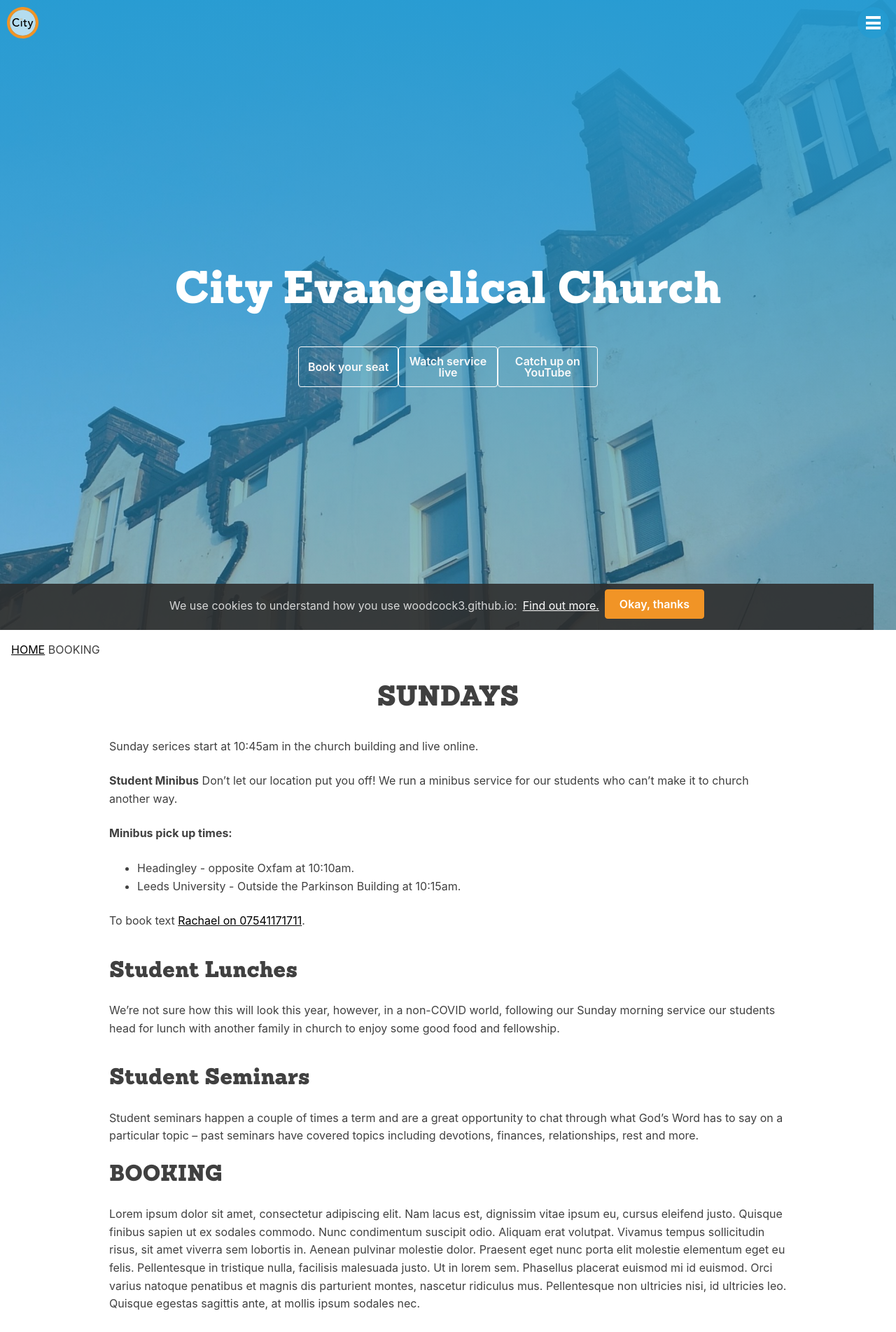
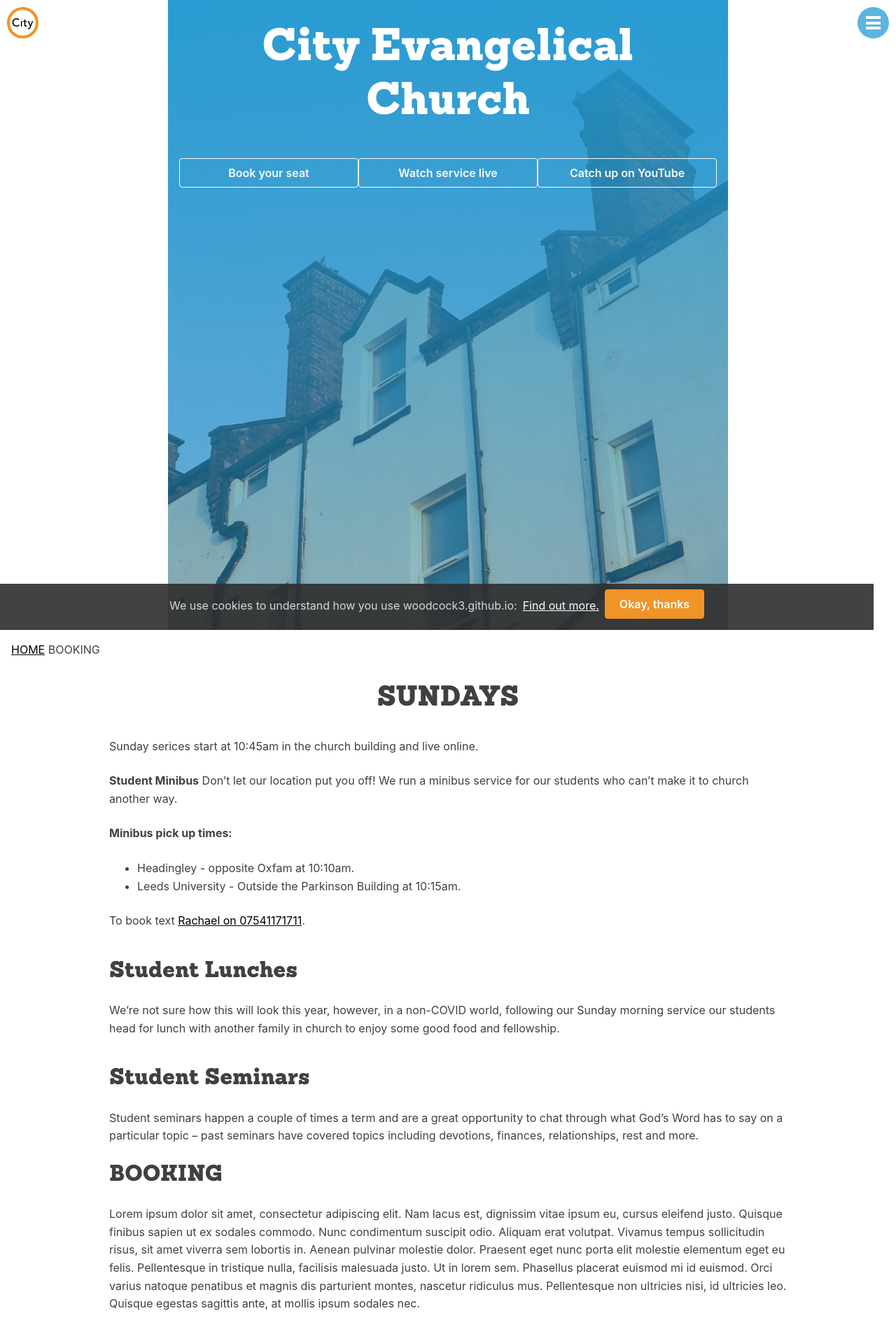
Before and after one commit to woodcox/city-jekyll, a Jekyll site: the page built from pages/_sunday/2021-01-03-booking.md, in a window 1280 px wide. Shown: the top 1903 px of the page at 70% size. Built offline with Jekyll 4.4.1, drawn with Linux system fonts in a browser that asks for light colours.

Commit message:
Update hero.html

```diff
--- a/_includes/templates/hero.html
+++ b/_includes/templates/hero.html
@@ -1,11 +1,13 @@
-<section class="hero flex-col">
-  <div class="hero-text large-container">
+<section class="hero small-container">
+  <div class="flex-col">
+    <div class="hero-text">
       <h1 class="hero-text-h1">City Evangelical Church</h1>
       <h2 class="hero-text-h2">
         <a href="" class="typewrite" data-period="2000" data-type='[ "Welcome", "Sundays: 10:45am and 6:30pm", "A city church with a community presence.", "We believe Jesus is good news."]'>
           <span class="wrap"></span>
         </a>
       </h2>
+    </div>
   </div>
   <div class="hero-buttons">
     <div class="flex-row">
```
Lines whose indentation alone changed are shown as unchanged.
